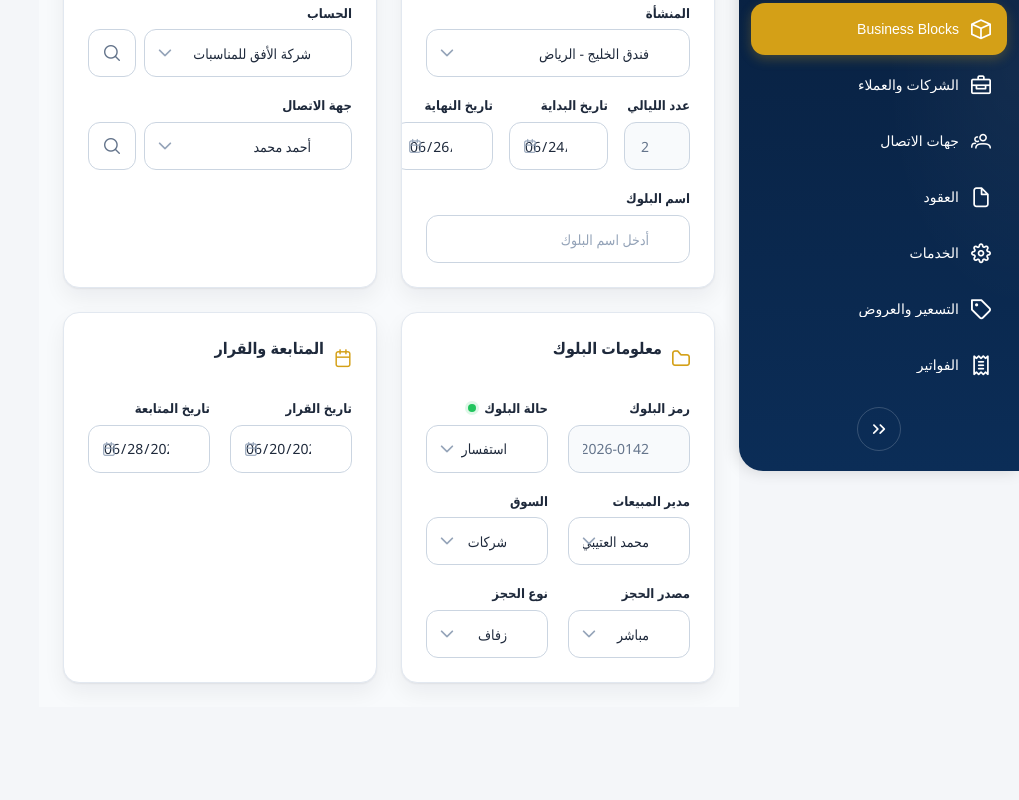
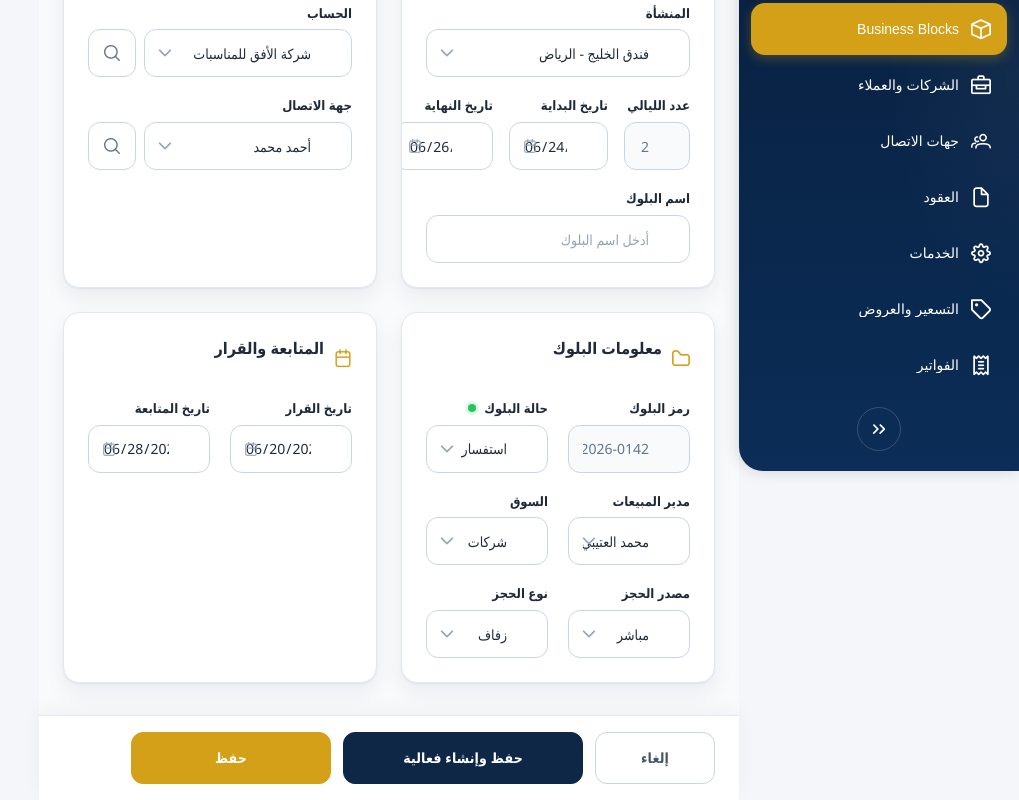
Before and after one commit to turkialshamiri/block-event-prototype, an Angular app: page / in a window 1280 px wide. Shown: the part 329-1129 px from the top of the page, without its empty margins (261-1280 px from the left). Before the commit the page ends 1036 px from the top, so only its background shows below. Built offline with nearby package versions, Linux system fonts and the light colour scheme.

Commit message:
create the Footer Actions sava, cancle and save and create event

```diff
--- /dev/null
+++ b/src/app/layout/action-bar/action-bar.component.html
@@ -0,0 +1,7 @@
+<footer class="action-bar" dir="rtl">
+  <div class="action-bar__actions">
+    <button type="button" class="action-btn action-btn--cancel">إلغاء</button>
+    <button type="button" class="action-btn action-btn--create">حفظ وإنشاء فعالية</button>
+    <button type="button" class="action-btn action-btn--save">حفظ</button>
+  </div>
+</footer>
--- /dev/null
+++ b/src/app/layout/action-bar/action-bar.component.scss
@@ -0,0 +1,111 @@
+:host {
+  display: block;
+}
+
+.action-bar {
+  position: sticky;
+  bottom: 0;
+  margin: 32px -24px -24px;
+  padding: 16px 24px;
+  background: #ffffff;
+  border-top: 1px solid #e5e7eb;
+  z-index: 50;
+  box-shadow: 0 -6px 20px rgba(15, 23, 42, 0.04);
+}
+
+.action-bar__actions {
+  display: flex;
+  align-items: center;
+  justify-content: flex-start;
+  flex-wrap: wrap;
+  gap: 12px;
+}
+
+.action-btn {
+  display: inline-flex;
+  align-items: center;
+  justify-content: center;
+  height: 52px;
+  padding: 0 24px;
+  border-radius: 12px;
+  font-size: 0.875rem;
+  font-weight: 600;
+  font-family: inherit;
+  line-height: 1.2;
+  letter-spacing: 0.01em;
+  cursor: pointer;
+  transition:
+    transform 250ms ease,
+    box-shadow 250ms ease,
+    background-color 250ms ease,
+    border-color 250ms ease,
+    color 250ms ease;
+
+  &:hover {
+    transform: translateY(-2px);
+  }
+
+  &:active {
+    transform: translateY(0);
+  }
+
+  &:focus-visible {
+    outline: none;
+    box-shadow: 0 0 0 3px rgba(212, 160, 23, 0.2);
+  }
+}
+
+.action-btn--cancel {
+  min-width: 120px;
+  border: 1px solid #cbd5e1;
+  background: #ffffff;
+  color: #475569;
+
+  &:hover {
+    border-color: #94a3b8;
+    color: #1e293b;
+    background: #f8fafc;
+    box-shadow: 0 4px 12px rgba(15, 23, 42, 0.06);
+  }
+}
+
+.action-btn--create {
+  width: 240px;
+  border: 1px solid #0f2747;
+  background: #0f2747;
+  color: #ffffff;
+
+  &:hover {
+    background: #16345c;
+    border-color: #16345c;
+    box-shadow: 0 8px 20px rgba(15, 39, 71, 0.22);
+  }
+}
+
+.action-btn--save {
+  width: 200px;
+  border: 1px solid #d4a017;
+  background: #d4a017;
+  color: #ffffff;
+
+  &:hover {
+    background: #c49215;
+    border-color: #c49215;
+    box-shadow: 0 8px 20px rgba(212, 160, 23, 0.28);
+  }
+}
+
+@media (max-width: 768px) {
+  .action-bar__actions {
+    justify-content: stretch;
+  }
+
+  .action-btn--create,
+  .action-btn--save {
+    width: 100%;
+  }
+
+  .action-btn--cancel {
+    width: 100%;
+  }
+}
--- a/src/app/layout/main-content/main-content.component.html
+++ b/src/app/layout/main-content/main-content.component.html
@@ -251,4 +251,6 @@
       </div>
     </article>
   </section>
+
+  <app-action-bar />
 </main>
--- a/src/app/layout/main-content/main-content.component.scss
+++ b/src/app/layout/main-content/main-content.component.scss
@@ -7,7 +7,7 @@
   margin-right: 280px;
   margin-left: 300px;
   min-height: calc(100vh - 80px);
-  padding: 24px;
+  padding: 24px 24px 0;
   background: #f8fafc;
   font-family: 'Segoe UI', Tahoma, Arial, sans-serif;
 }
--- a/src/app/layout/main-content/main-content.component.ts
+++ b/src/app/layout/main-content/main-content.component.ts
@@ -1,4 +1,5 @@
 import { Component, signal } from '@angular/core';
+import { ActionBarComponent } from '../action-bar/action-bar.component';
 
 interface BreadcrumbItem {
   label: string;
@@ -12,6 +13,7 @@ interface SelectOption {
 
 @Component({
   selector: 'app-main-content',
+  imports: [ActionBarComponent],
   templateUrl: './main-content.component.html',
   styleUrl: './main-content.component.scss',
 })
```
Also changed, not shown: src/app/layout/action-bar/action-bar.component.ts (added, +8 -0 lines).
